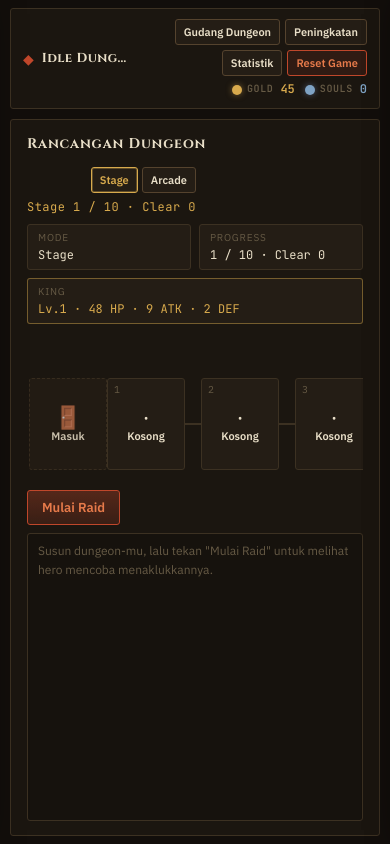
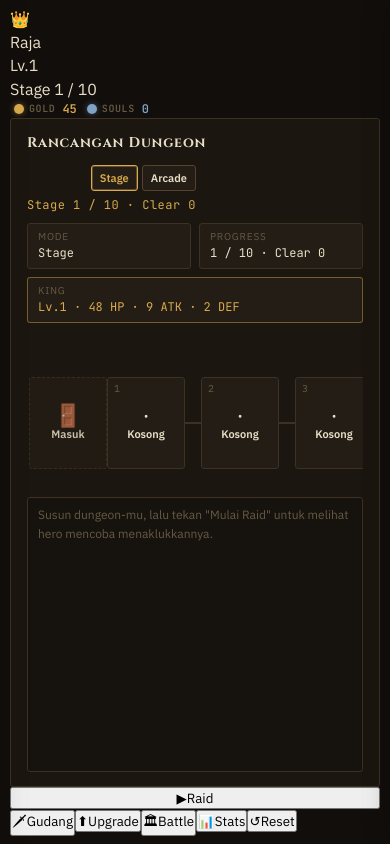
Before and after one commit to irwanasas/ownadungeon, a Next.js app: page / in a window 390 px wide. Built offline with nearby package versions, Linux system fonts and the light colour scheme.

Commit message:
ui: player HUD, play FAB, fixed 5-item bottom nav (mobile-first)

```diff
--- a/app/GameApp.js
+++ b/app/GameApp.js
@@ -17,17 +17,21 @@ export default function GameApp() {
 
   return (
     <div className="app">
-      <header className="topbar">
-        <div className="brand">
-          <span className="brand-mark">◆</span>
-          <h1>Idle Dungeon Management</h1>
+      <header className="player-hud" aria-label="Player status">
+        <div className="player-hud-left">
+          <div className="player-avatar" aria-hidden="true">
+            👑
           </div>
-
-        <div className="topbar-actions">
-          <button id="btn-open-palette" className="btn btn-small" type="button" aria-expanded="false">Gudang Dungeon</button>
-          <button id="btn-open-upgrades" className="btn btn-small" type="button" aria-expanded="false">Peningkatan</button>
-          <button id="btn-open-stats" className="btn btn-small" type="button" aria-expanded="false">Statistik</button>
-          <button id="btn-reset-game" className="btn btn-small btn-danger" type="button">Reset Game</button>
+          <div className="player-meta">
+            <div className="player-name">Raja</div>
+            <div id="hud-king-level" className="player-level">
+              Lv.1
+            </div>
+            <div id="hud-progress" className="player-progress">
+              Stage 1 / 10
+            </div>
+          </div>
+        </div>
 
         <div className="currencies" aria-label="Resources">
           <div className="currency" title="Gold">
@@ -41,7 +45,6 @@ export default function GameApp() {
             <span id="souls-value">0</span>
           </div>
         </div>
-        </div>
       </header>
 
       <main className="layout">
@@ -50,44 +53,63 @@ export default function GameApp() {
             <h2 className="panel-title">Rancangan Dungeon</h2>
             <div className="mode-controls">
               <div className="mode-toggle" role="group" aria-label="Mode permainan">
-                <button type="button" id="btn-mode-stage" className="btn btn-small mode-btn active">Stage</button>
-                <button type="button" id="btn-mode-arcade" className="btn btn-small mode-btn">Arcade</button>
+                <button type="button" id="btn-mode-stage" className="btn btn-small mode-btn active">
+                  Stage
+                </button>
+                <button type="button" id="btn-mode-arcade" className="btn btn-small mode-btn">
+                  Arcade
+                </button>
               </div>
-              <div id="mode-stage-label" className="mode-stage-label">Stage 1 / 10</div>
+              <div id="mode-stage-label" className="mode-stage-label">
+                Stage 1 / 10
+              </div>
             </div>
           </div>
 
           <div id="status-strip" className="status-strip" aria-live="polite">
             <div className="status-chip status-chip--mode">
               <span className="status-chip-key">Mode</span>
-              <span id="status-mode" className="status-chip-val">Stage</span>
+              <span id="status-mode" className="status-chip-val">
+                Stage
+              </span>
             </div>
             <div className="status-chip status-chip--progress">
               <span className="status-chip-key">Progress</span>
-              <span id="status-progress" className="status-chip-val">1 / 10</span>
+              <span id="status-progress" className="status-chip-val">
+                1 / 10
+              </span>
             </div>
             <div className="status-chip status-chip--king">
               <span className="status-chip-key">King</span>
-              <span id="status-king" className="status-chip-val">Lv.1 · 48 HP · 9 ATK · 2 DEF</span>
+              <span id="status-king" className="status-chip-val">
+                Lv.1 · 48 HP · 9 ATK · 2 DEF
+              </span>
             </div>
           </div>
 
           <div className="dungeon-runway" id="dungeon-runway">
-            <div id="hero-token" className="hero-token" aria-hidden="true"><span className="hero-token-face">⚔</span></div>
+            <div id="hero-token" className="hero-token" aria-hidden="true">
+              <span className="hero-token-face">⚔</span>
+            </div>
             <div id="dungeon-slots" className="dungeon-slots"></div>
           </div>
 
           <div className="stage-controls">
-            <button id="btn-start-raid" className="btn btn-primary">Mulai Raid</button>
             <span id="raid-status" className="raid-status"></span>
           </div>
 
           <div className="raid-stage">
             <div id="hero-card" className="hero-card hero-card--hidden">
               <div className="hero-card-top">
-                <span id="hero-icon" className="hero-icon">⚔</span>
-                <span id="hero-name" className="hero-name">—</span>
-                <span id="hero-class" className="hero-class-tag">—</span>
+                <span id="hero-icon" className="hero-icon">
+                  ⚔
+                </span>
+                <span id="hero-name" className="hero-name">
+                  —
+                </span>
+                <span id="hero-class" className="hero-class-tag">
+                  —
+                </span>
               </div>
 
               <div className="hero-hp-bar">
@@ -103,21 +125,118 @@ export default function GameApp() {
             </div>
 
             <div id="raid-log" className="raid-log">
-              <p className="raid-log-placeholder">Susun dungeon-mu, lalu tekan &quot;Mulai Raid&quot; untuk melihat hero mencoba menaklukkannya.</p>
+              <p className="raid-log-placeholder">
+                Susun dungeon-mu, lalu tekan &quot;Mulai Raid&quot; untuk melihat hero
+                mencoba menaklukkannya.
+              </p>
             </div>
           </div>
         </section>
       </main>
 
-      <div id="palette-overlay" className="side-overlay side-overlay-left side-overlay--hidden" aria-hidden="true">
+      <button
+        id="btn-start-raid"
+        className="play-fab"
+        type="button"
+        aria-label="Mulai Raid"
+      >
+        <span className="play-fab-icon" aria-hidden="true">
+          ▶
+        </span>
+        <span className="play-fab-label">Raid</span>
+      </button>
+
+      <nav className="bottom-nav" aria-label="Main">
+        <button
+          type="button"
+          id="btn-open-palette"
+          className="bottom-nav-item"
+          aria-expanded="false"
+          data-nav="palette"
+        >
+          <span className="bottom-nav-icon" aria-hidden="true">
+            🗡
+          </span>
+          <span className="bottom-nav-label">Gudang</span>
+        </button>
+        <button
+          type="button"
+          id="btn-open-upgrades"
+          className="bottom-nav-item"
+          aria-expanded="false"
+          data-nav="upgrades"
+        >
+          <span className="bottom-nav-icon" aria-hidden="true">
+            ⬆
+          </span>
+          <span className="bottom-nav-label">Upgrade</span>
+        </button>
+        <button
+          type="button"
+          id="btn-nav-home"
+          className="bottom-nav-item bottom-nav-item--center active"
+          data-nav="home"
+          aria-current="page"
+        >
+          <span className="bottom-nav-icon" aria-hidden="true">
+            🏛
+          </span>
+          <span className="bottom-nav-label">Battle</span>
+        </button>
+        <button
+          type="button"
+          id="btn-open-stats"
+          className="bottom-nav-item"
+          aria-expanded="false"
+          data-nav="stats"
+        >
+          <span className="bottom-nav-icon" aria-hidden="true">
+            📊
+          </span>
+          <span className="bottom-nav-label">Stats</span>
+        </button>
+        <button
+          type="button"
+          id="btn-reset-game"
+          className="bottom-nav-item bottom-nav-item--danger"
+          data-nav="reset"
+        >
+          <span className="bottom-nav-icon" aria-hidden="true">
+            ↺
+          </span>
+          <span className="bottom-nav-label">Reset</span>
+        </button>
+      </nav>
+
+      <div
+        id="palette-overlay"
+        className="side-overlay side-overlay-left side-overlay--hidden"
+        aria-hidden="true"
+      >
         <div className="side-overlay-backdrop" data-close-overlay="palette"></div>
-        <aside className="side-panel" role="dialog" aria-modal="true" aria-label="Gudang Dungeon" tabIndex={-1}>
+        <aside
+          className="side-panel"
+          role="dialog"
+          aria-modal="true"
+          aria-label="Gudang Dungeon"
+          tabIndex={-1}
+        >
           <div className="side-panel-header">
             <div>
               <h2 className="panel-title">Gudang Dungeon</h2>
-              <p className="panel-hint">Pilih item, lalu klik ruang kosong di layout dungeon untuk memasangnya.</p>
+              <p className="panel-hint">
+                Pilih item, lalu klik ruang kosong di layout dungeon untuk
+                memasangnya.
+              </p>
             </div>
-            <button id="btn-close-palette" className="overlay-close" type="button" aria-label="Tutup">×</button>
+            <button
+              id="btn-close-palette"
+              className="overlay-close"
+              type="button"
+              aria-label="Tutup"
+            >
+              ×
+            </button>
           </div>
           <div className="palette-group">
             <h3 className="palette-group-title">Trap</h3>
@@ -134,23 +253,64 @@ export default function GameApp() {
         </aside>
       </div>
 
-      <div id="upgrades-overlay" className="side-overlay side-overlay-right side-overlay--hidden" aria-hidden="true">
-        <div className="side-overlay-backdrop" data-close-overlay="upgrades"></div>
-        <aside className="side-panel" role="dialog" aria-modal="true" aria-label="Peningkatan" tabIndex={-1}>
+      <div
+        id="upgrades-overlay"
+        className="side-overlay side-overlay-right side-overlay--hidden"
+        aria-hidden="true"
+      >
+        <div
+          className="side-overlay-backdrop"
+          data-close-overlay="upgrades"
+        ></div>
+        <aside
+          className="side-panel"
+          role="dialog"
+          aria-modal="true"
+          aria-label="Peningkatan"
+          tabIndex={-1}
+        >
           <div className="side-panel-header">
-            <div><h2 className="panel-title">Peningkatan</h2></div>
-            <button id="btn-close-upgrades" className="overlay-close" type="button" aria-label="Tutup">×</button>
+            <div>
+              <h2 className="panel-title">Peningkatan</h2>
+            </div>
+            <button
+              id="btn-close-upgrades"
+              className="overlay-close"
+              type="button"
+              aria-label="Tutup"
+            >
+              ×
+            </button>
           </div>
           <div id="upgrade-list" className="upgrade-list"></div>
         </aside>
       </div>
 
-      <div id="stats-overlay" className="side-overlay side-overlay-right side-overlay--hidden" aria-hidden="true">
+      <div
+        id="stats-overlay"
+        className="side-overlay side-overlay-right side-overlay--hidden"
+        aria-hidden="true"
+      >
         <div className="side-overlay-backdrop" data-close-overlay="stats"></div>
-        <aside className="side-panel" role="dialog" aria-modal="true" aria-label="Statistik" tabIndex={-1}>
+        <aside
+          className="side-panel"
+          role="dialog"
+          aria-modal="true"
+          aria-label="Statistik"
+          tabIndex={-1}
+        >
           <div className="side-panel-header">
-            <div><h2 className="panel-title">Statistik</h2></div>
-            <button id="btn-close-stats" className="overlay-close" type="button" aria-label="Tutup">×</button>
+            <div>
+              <h2 className="panel-title">Statistik</h2>
+            </div>
+            <button
+              id="btn-close-stats"
+              className="overlay-close"
+              type="button"
+              aria-label="Tutup"
+            >
+              ×
+            </button>
           </div>
           <div id="stats-list" className="stats-list"></div>
         </aside>
@@ -160,19 +320,35 @@ export default function GameApp() {
         <div className="modal">
           <h2 className="modal-title">Selagi Kau Pergi...</h2>
           <div id="offline-summary" className="modal-body"></div>
-          <button id="btn-close-offline" className="btn btn-primary">Kembali ke Dungeon</button>
+          <button id="btn-close-offline" className="btn btn-primary">
+            Kembali ke Dungeon
+          </button>
         </div>
       </div>
 
       <div id="reset-modal" className="modal-overlay modal-overlay--hidden">
-        <div className="modal" role="dialog" aria-modal="true" aria-labelledby="reset-modal-title">
-          <h2 id="reset-modal-title" className="modal-title">Reset Game?</h2>
+        <div
+          className="modal"
+          role="dialog"
+          aria-modal="true"
+          aria-labelledby="reset-modal-title"
+        >
+          <h2 id="reset-modal-title" className="modal-title">
+            Reset Game?
+          </h2>
           <div className="modal-body">
-            <p>Semua progress akan dihapus: gold, souls, upgrade, unlock, layout dungeon, dan statistik. Tidak bisa dibatalkan.</p>
+            <p>
+              Semua progress akan dihapus: gold, souls, upgrade, unlock, layout
+              dungeon, dan statistik. Tidak bisa dibatalkan.
+            </p>
           </div>
           <div className="modal-actions">
-            <button id="btn-reset-cancel" className="btn" type="button">Batal</button>
-            <button id="btn-reset-confirm" className="btn btn-danger" type="button">Ya, Reset</button>
+            <button id="btn-reset-cancel" className="btn" type="button">
+              Batal
+            </button>
+            <button id="btn-reset-confirm" className="btn btn-danger" type="button">
+              Ya, Reset
+            </button>
           </div>
         </div>
       </div>
```
Lines whose indentation alone changed are shown as unchanged.
